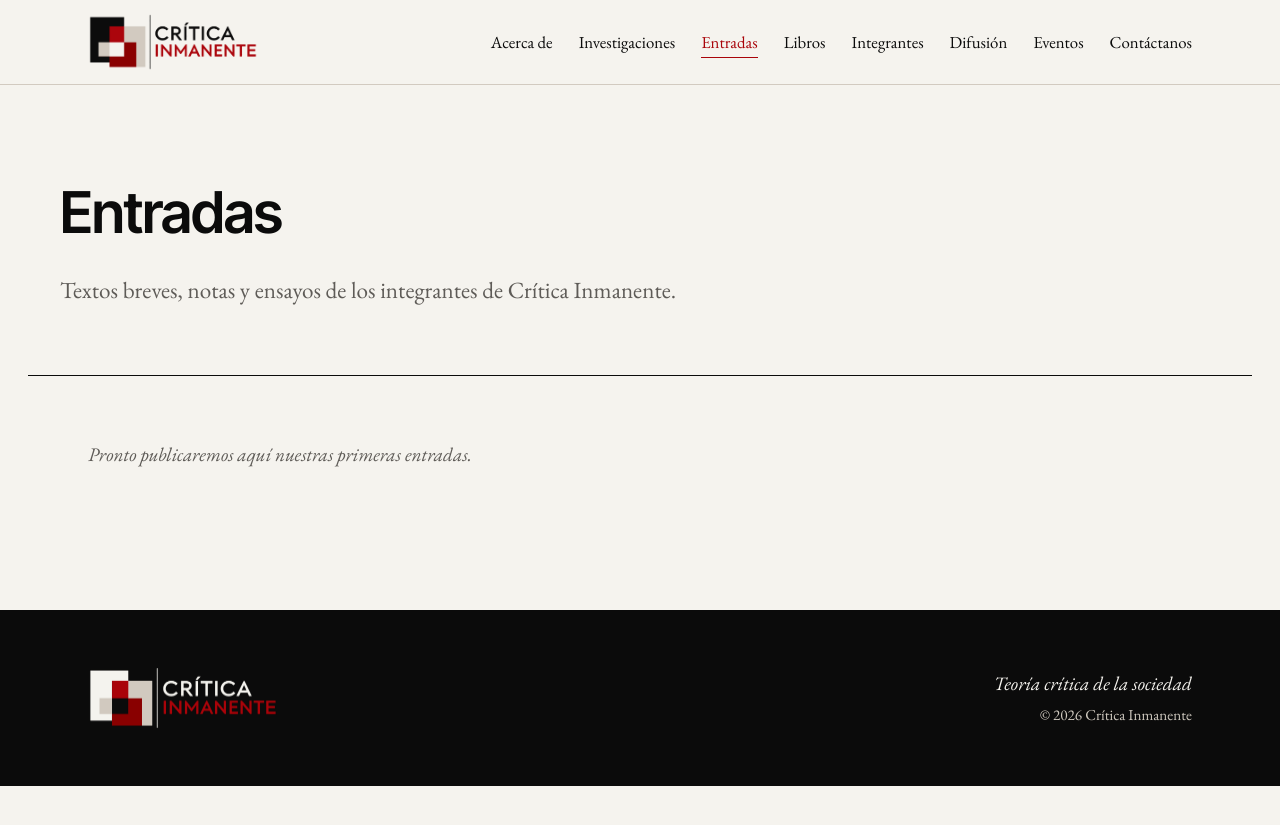
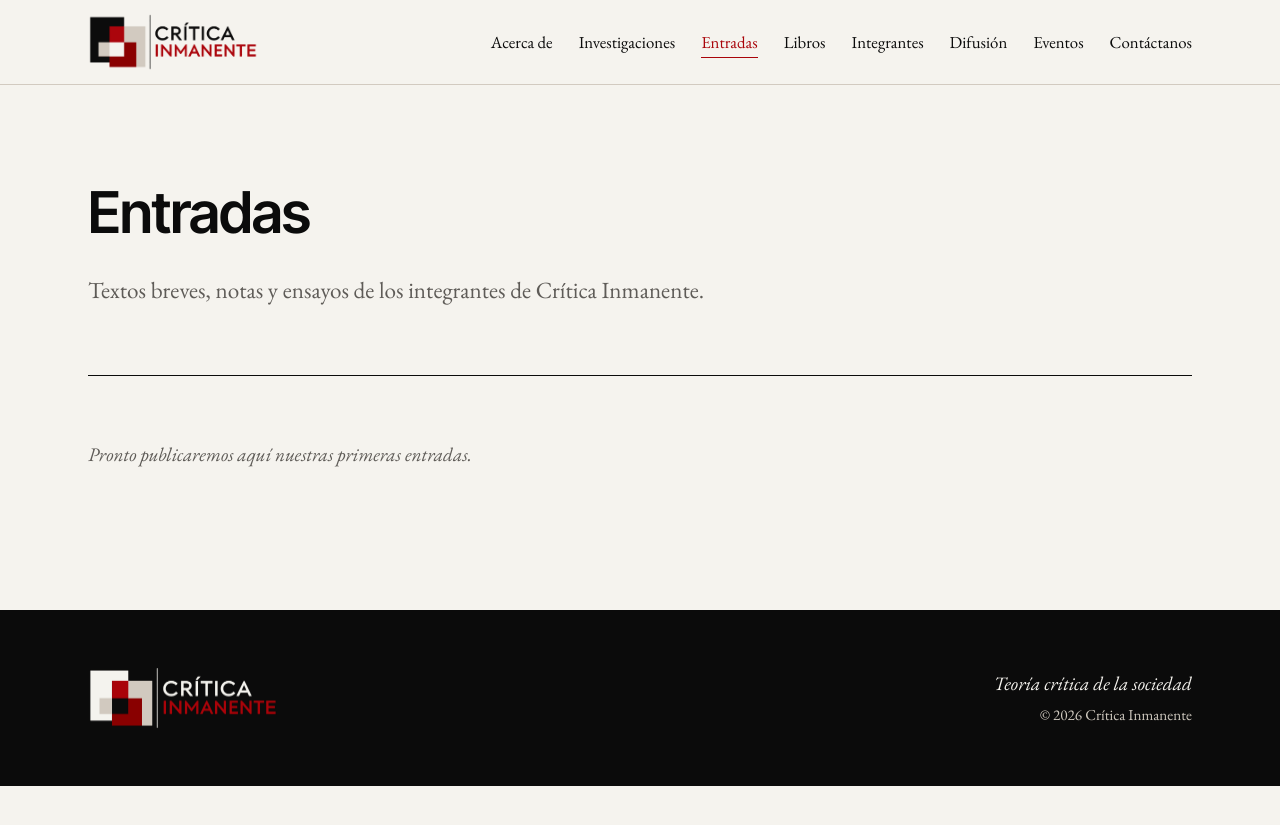
Before and after one commit to critica-Inmanente/critica-inmanente.github.io, a Jekyll site: the page built from entradas.html, in a window 1280 px wide. Shown: the top 825 px of the page. Built offline with Jekyll 4.4.1, drawn with Linux system fonts in a browser that asks for light colours.

Commit message:
Alinea el encabezado de las páginas internas con el contenido
Co-Authored-By: Claude Opus 5.5 <noreply@anthropic.com>
Claude-Session: https://claude.ai/code/session_011A6W5z8Vf5FJmHwoCu2Xsa

```diff
--- a/_layouts/page.html
+++ b/_layouts/page.html
@@ -3,8 +3,10 @@ layout: default
 ---
 <section class="page-head">
   <div class="wrap">
-    <h1>{{ page.encabezado | default: page.title }}</h1>
-    {% if page.intro %}<p class="lead">{{ page.intro }}</p>{% endif %}
+    <div class="page-head-inner">
+      <h1>{{ page.encabezado | default: page.title }}</h1>
+      {% if page.intro %}<p class="lead">{{ page.intro }}</p>{% endif %}
+    </div>
   </div>
 </section>
 <section class="page-body">
--- a/assets/css/style.css
+++ b/assets/css/style.css
@@ -93,8 +93,8 @@ p { margin: 0 0 1em; }
 .band .btn-small { border-color: var(--marfil); color: var(--marfil); }
 
 /* Páginas internas */
-.page-head { padding: clamp(56px, 8vw, 96px) 0 clamp(28px, 4vw, 44px); border-bottom: 1px solid var(--negro); margin: 0 28px; }
-.page-head .wrap { padding: 0; }
+.page-head { padding-top: clamp(56px, 8vw, 96px); }
+.page-head-inner { padding-bottom: clamp(28px, 4vw, 44px); border-bottom: 1px solid var(--negro); }
 .page-head .lead { color: var(--gris); max-width: 760px; margin-top: .4em; }
 .page-body { padding: clamp(36px, 6vw, 64px) 0 clamp(72px, 10vw, 120px); }
 .page-body > .wrap:not(.narrow) > .prose, .page-body .narrow { max-width: var(--texto); }
@@ -217,6 +217,5 @@ p { margin: 0 0 1em; }
 @media (max-width: 520px) {
   body { font-size: 1.125rem; }
   .wrap { padding: 0 20px; }
-  .page-head { margin: 0 20px; }
   .contact-list li { grid-template-columns: 1fr; gap: 4px; }
 }
```
Also changed, not shown: README.md.
